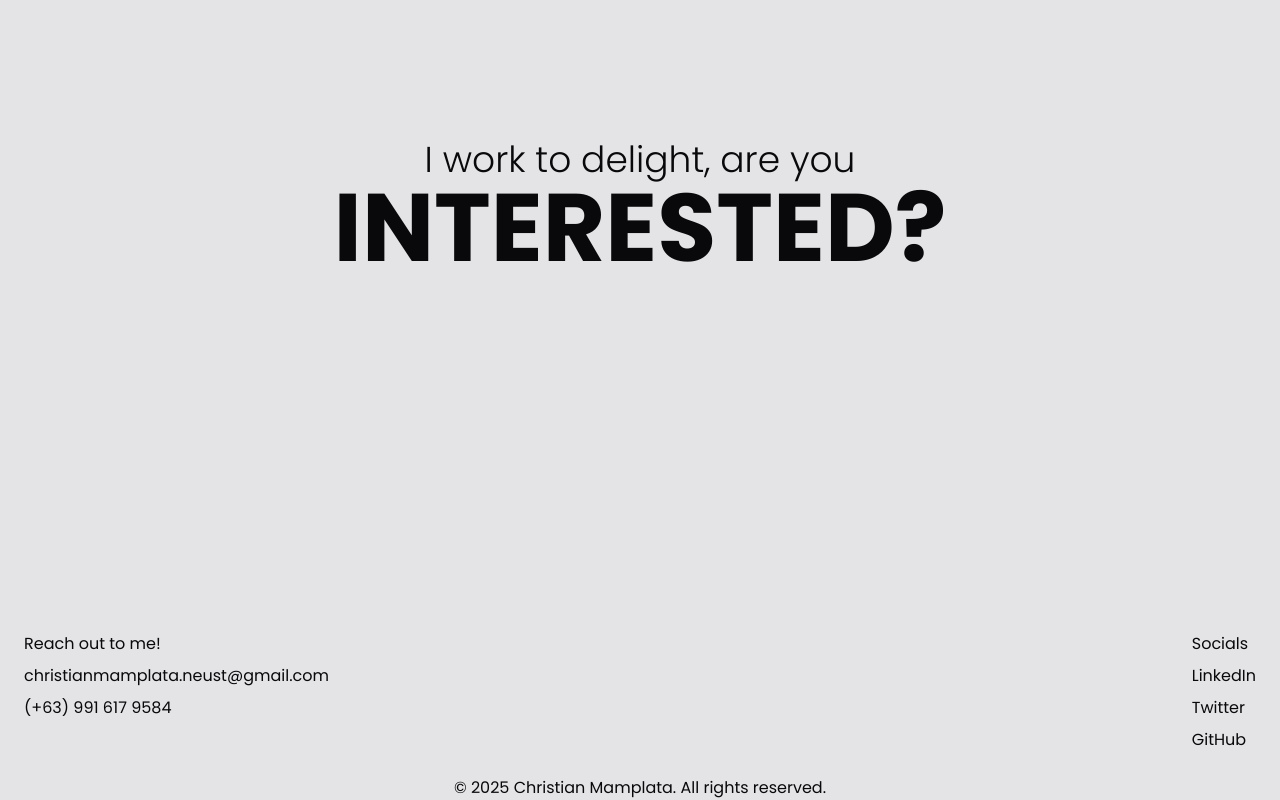
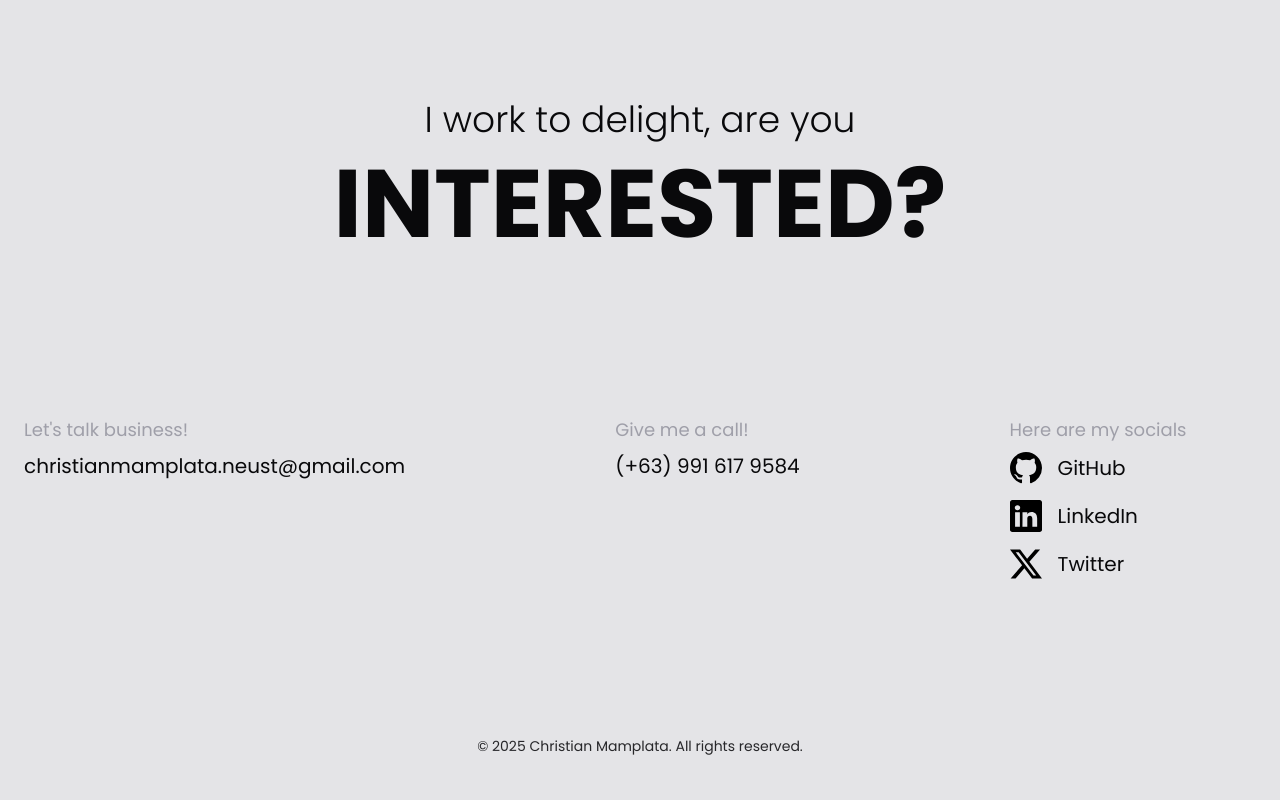
Before and after one commit to Serial-Cyn/personal-portfolio, a Next.js app: page / in a window 1280 px wide. Shown: the part 2902-3702 px from the top of the page. Built offline with nearby package versions, Linux system fonts and the light colour scheme; a web font is replaced by a local one.

Commit message:
feat: enhance contact section with social links and update skill list; clean up footer component

```diff
--- a/components/contact-section/contact-me.tsx
+++ b/components/contact-section/contact-me.tsx
@@ -1,11 +1,63 @@
-import Button from "../ui/button";
-
+import DisplaySocials from "./display-socials";
 
 export default function ContactMe() {
-    return (
-        <section id="contact" className="w-screen h-screen px-6 flex flex-col justify-center items-center">
-            <h2 className="text-lg sm:text-2xl md:text-4xl font-light">I work to delight, are you</h2>
-            <h1 className="text-5xl sm:text-6xl md:text-8xl font-bold">INTERESTED?</h1>
-        </section>
-    );
+  return (
+    <section
+      id="contact"
+      className="w-screen px-6 h-screen mt-32 flex flex-col justify-center items-center"
+    >
+      <div className="h-3/5 flex flex-col justify-center items-center gap-4">
+        <h2 className="text-lg sm:text-2xl md:text-4xl font-light">
+          I work to delight, are you
+        </h2>
+        <h1 className="text-5xl sm:text-6xl md:text-8xl font-bold">
+          INTERESTED?
+        </h1>
+      </div>
+
+      <div className="w-full h-auto sm:h-2/5 flex justify-center flex-col sm:flex-row items-start">
+        <div className="w-full sm:w-4/5 md:w-3/5 lg:w-4/5 h-full mb-8 sm:mb-0 flex flex-col lg:flex-row justify-start lg:justify-between items-start">
+          <div className="w-full lg:w-2/5 mb-8 lg:mb-0">
+            <h2 className="text-sm sm:text-lg text-zinc-400">
+              Let's talk business!
+            </h2>
+            <h1 className="mt-2 text-base sm:text-xl">
+              christianmamplata.neust@gmail.com
+            </h1>
+          </div>
+          <div className="w-full lg:w-2/5 mb-8 sm:mb-0">
+            <h2 className="text-sm sm:text-lg text-zinc-400">
+              Give me a call!
+            </h2>
+            <h1 className="mt-2 text-base sm:text-xl">(+63) 991 617 9584</h1>
+          </div>
+        </div>
+        <div className="w-full sm:w-1/5 md:w-2/5 lg:w-1/5 h-full mb-8 sm:mb-0 flex flex-col">
+          <h2 className="text-sm sm:text-lg text-zinc-400">
+            Here are my socials
+          </h2>
+          <div className="h-full mt-2 flex flex-col gap-4">
+            <DisplaySocials
+              filename="/socials/github.svg"
+              altText="GitHub"
+              label="GitHub"
+              href="https://github.com/Serial-Cyn"
+            />
+            <DisplaySocials
+              filename="/socials/linkedin.svg"
+              altText="LinkedIn"
+              label="LinkedIn"
+              href="https://www.linkedin.com/in/christian-mamplata/"
+            />
+            <DisplaySocials
+              filename="/socials/twitter-x.svg"
+              altText="Twitter"
+              label="Twitter"
+              href="https://x.com/chano_mamplata"
+            />
+          </div>
+        </div>
+      </div>
+    </section>
+  );
 }
--- /dev/null
+++ b/components/contact-section/display-socials.tsx
@@ -0,0 +1,34 @@
+import Image from "next/image";
+import Link from "next/link";
+
+type SocialsProps = {
+  filename: string;
+  altText: string;
+  label: string;
+  href: string;
+};
+
+export default function DisplaySocials({
+  filename,
+  altText,
+  label,
+  href,
+}: SocialsProps) {
+  return (
+    <Link
+      className="w-full flex items-center text-right"
+      href={href}
+      target="_blank"
+      rel="noopener noreferrer"
+    >
+      <Image
+        className="object-contain"
+        src={filename}
+        alt={altText}
+        width={32}
+        height={32}
+      />
+      <p className="ml-4 text-base sm:text-xl">{label}</p>
+    </Link>
+  );
+}
--- a/components/expertise-section/skill-list.tsx
+++ b/components/expertise-section/skill-list.tsx
@@ -7,7 +7,7 @@ export default function SkillList() {
   const skills = [
     "Web Development",
     "UI/UX Design",
-    "Game Development",
+    "Godot Development",
     "Java Development",
     "C++ Development",
   ];
--- a/components/footer/footer.tsx
+++ b/components/footer/footer.tsx
@@ -1,33 +1,7 @@
-
-
 export default function Footer() {
-
-    return (
-        <footer className="w-screen px-6">
-            <div className="w-full h-full flex flex-col justify-center items-center">
-                <div className="w-full h-full flex flex-col md:flex-row justify-between items-center md:items-start py-6">
-                    <div className="flex flex-col gap-2 mb-4 md:mb-0">
-                        <p>Reach out to me!</p>
-                        <p>christianmamplata.neust@gmail.com</p>
-                        <p>(+63) 991 617 9584</p>
-                    </div>
-                    <div className="flex flex-col gap-2">
-                        <p>Socials</p>
-                        <div>
-                            <p>LinkedIn</p>
-                        </div>
-                        <div>
-                            <p>Twitter</p>
-                        </div>
-                        <div>
-                            <p>GitHub</p>
-                        </div>
-                    </div>
-                </div>
-                <div>
-                    <p>© 2025 Christian Mamplata. All rights reserved.</p>
-                </div>
-            </div>
-        </footer>
-    );
+  return (
+    <footer className="w-screen px-6 pb-8 flex justify-center items-center text-center text-sm text-zinc-800">
+      <p>© 2025 Christian Mamplata. All rights reserved.</p>
+    </footer>
+  );
 }
```
Also changed, not shown: app/globals.css (line endings or trailing spaces).
